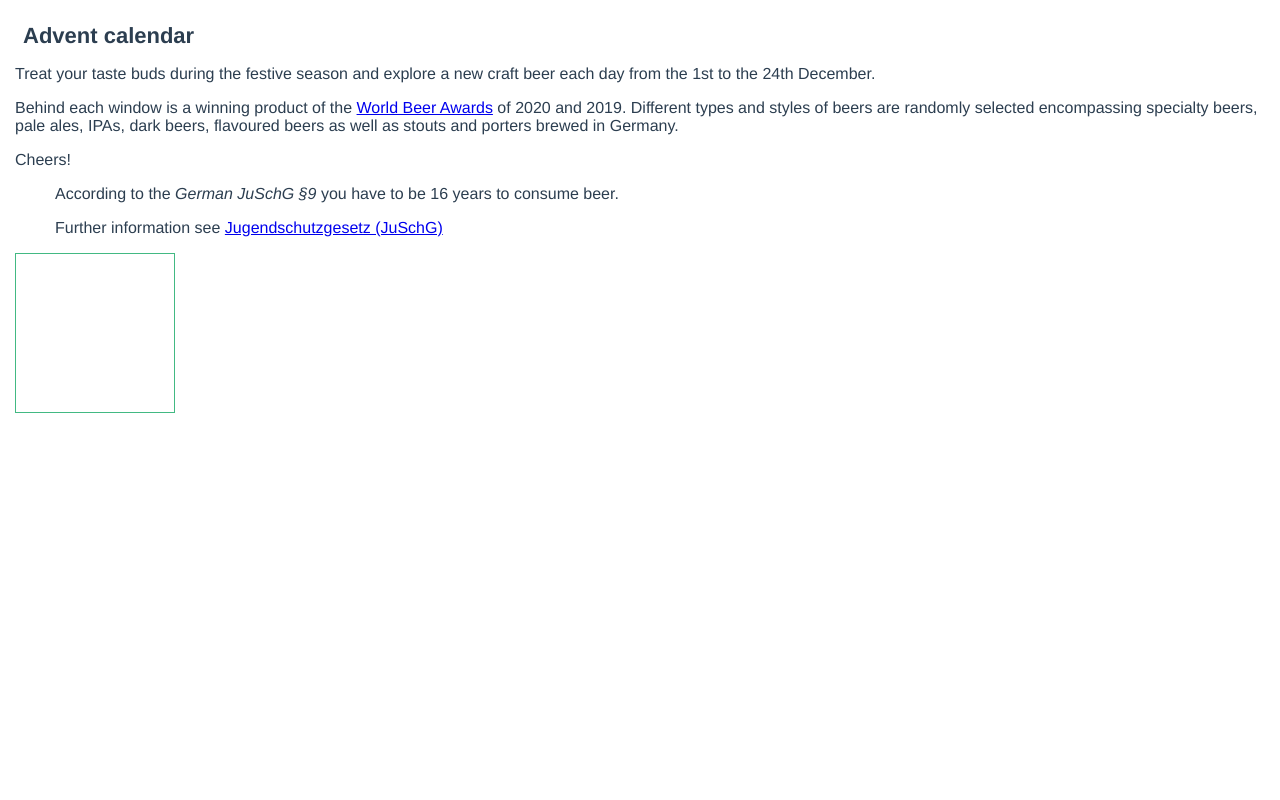
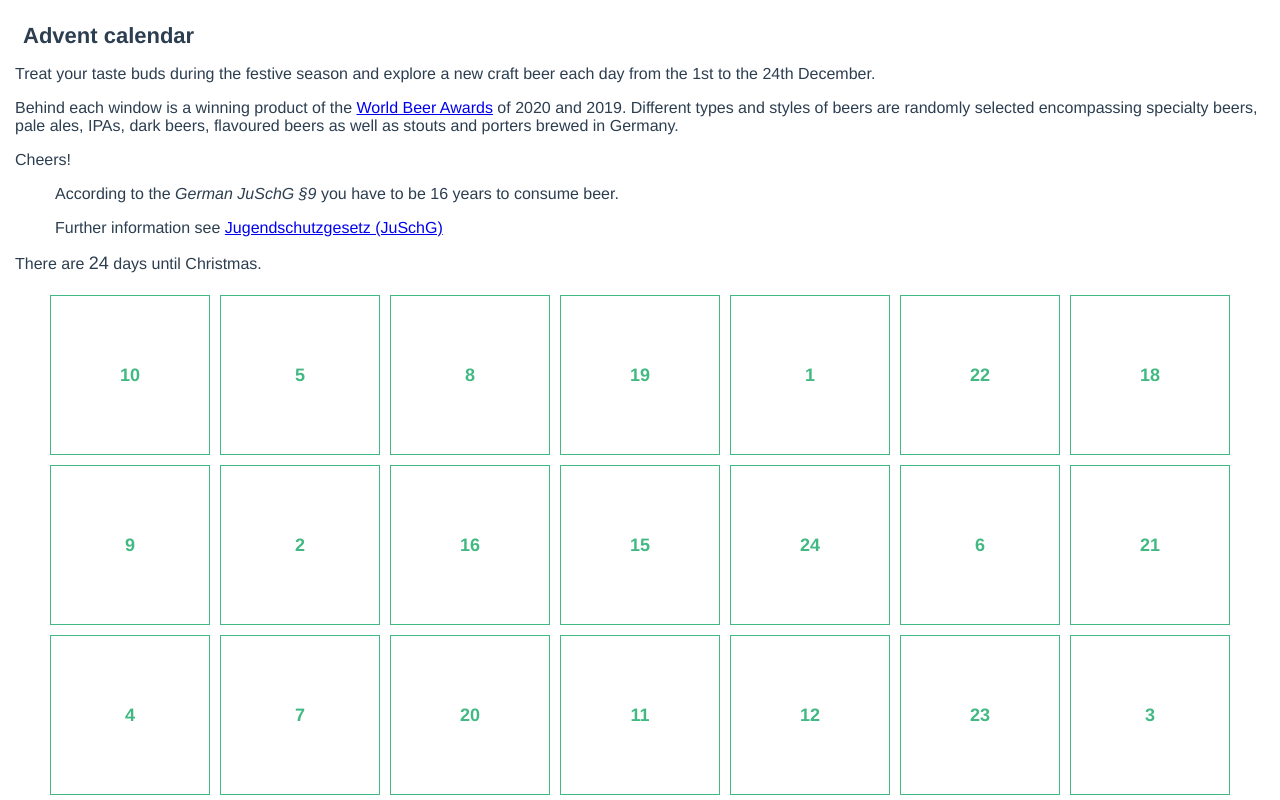
Before and after one commit to Fractalbonita/advent-calendar, a Vue app: page / in a window 1280 px wide. Shown: the top 800 px of the page. Built offline with nearby package versions, Linux system fonts and the light colour scheme; data requests are answered from the project's data file.

Commit message:
Updte app

```diff
--- a/src/App.vue
+++ b/src/App.vue
@@ -2,7 +2,7 @@
   <div id="app">
     <TheHeader title="Advent calendar" />
     <CalendarDescription />
-    <CalendarWindow />
+    <CalendarWindows />
   </div>
 </template>
 
@@ -10,14 +10,14 @@
 import Vue from 'vue';
 import TheHeader from './components/TheHeader.vue';
 import CalendarDescription from './components/CalendarDescription.vue';
-import CalendarWindow from './components/CalendarWindow.vue';
+import CalendarWindows from './components/CalendarWindows.vue';
 
 export default Vue.extend({
   name: 'App',
   components: {
     TheHeader,
     CalendarDescription,
-    CalendarWindow
+    CalendarWindows
   }
 });
 </script>
```
